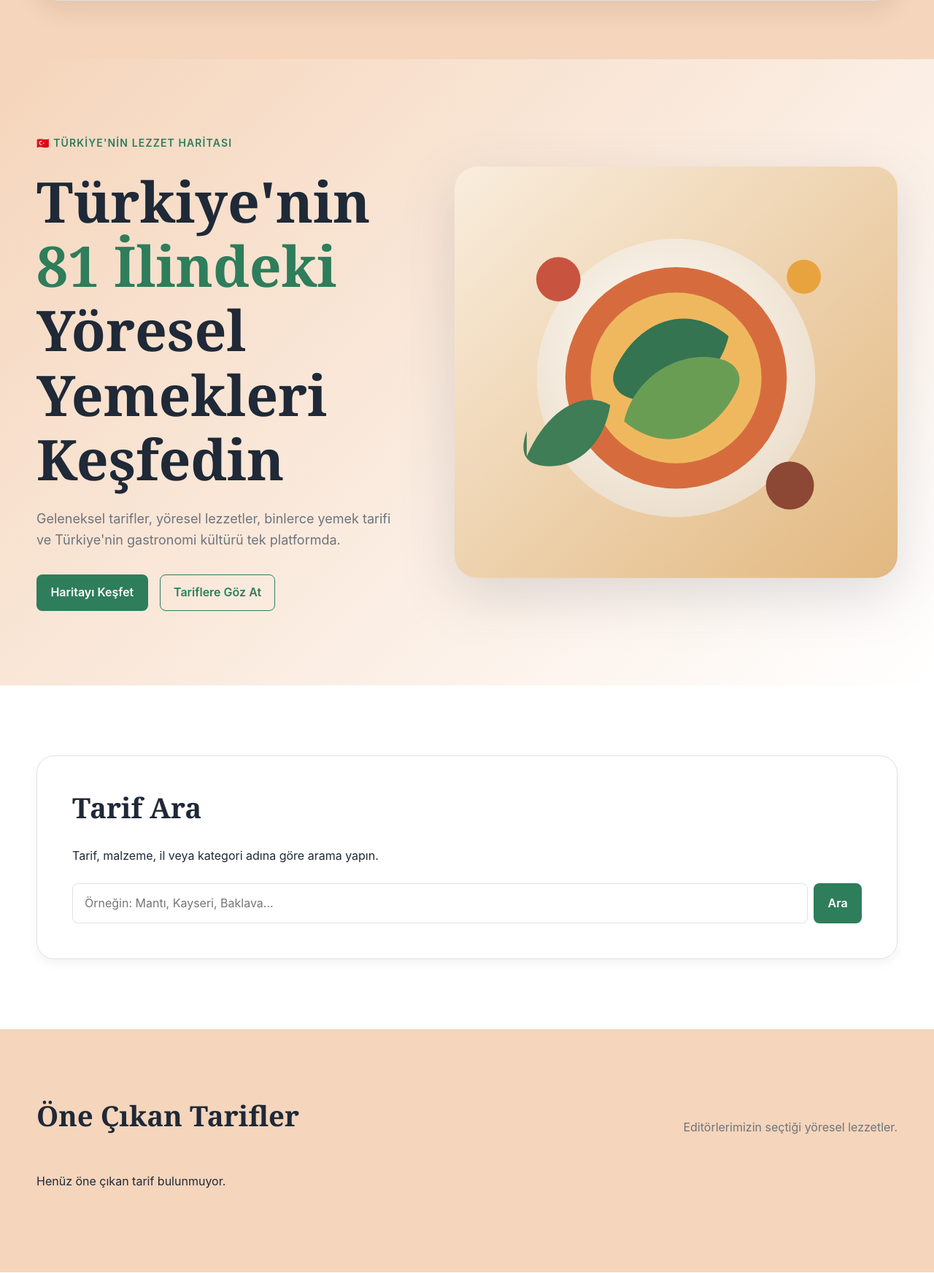
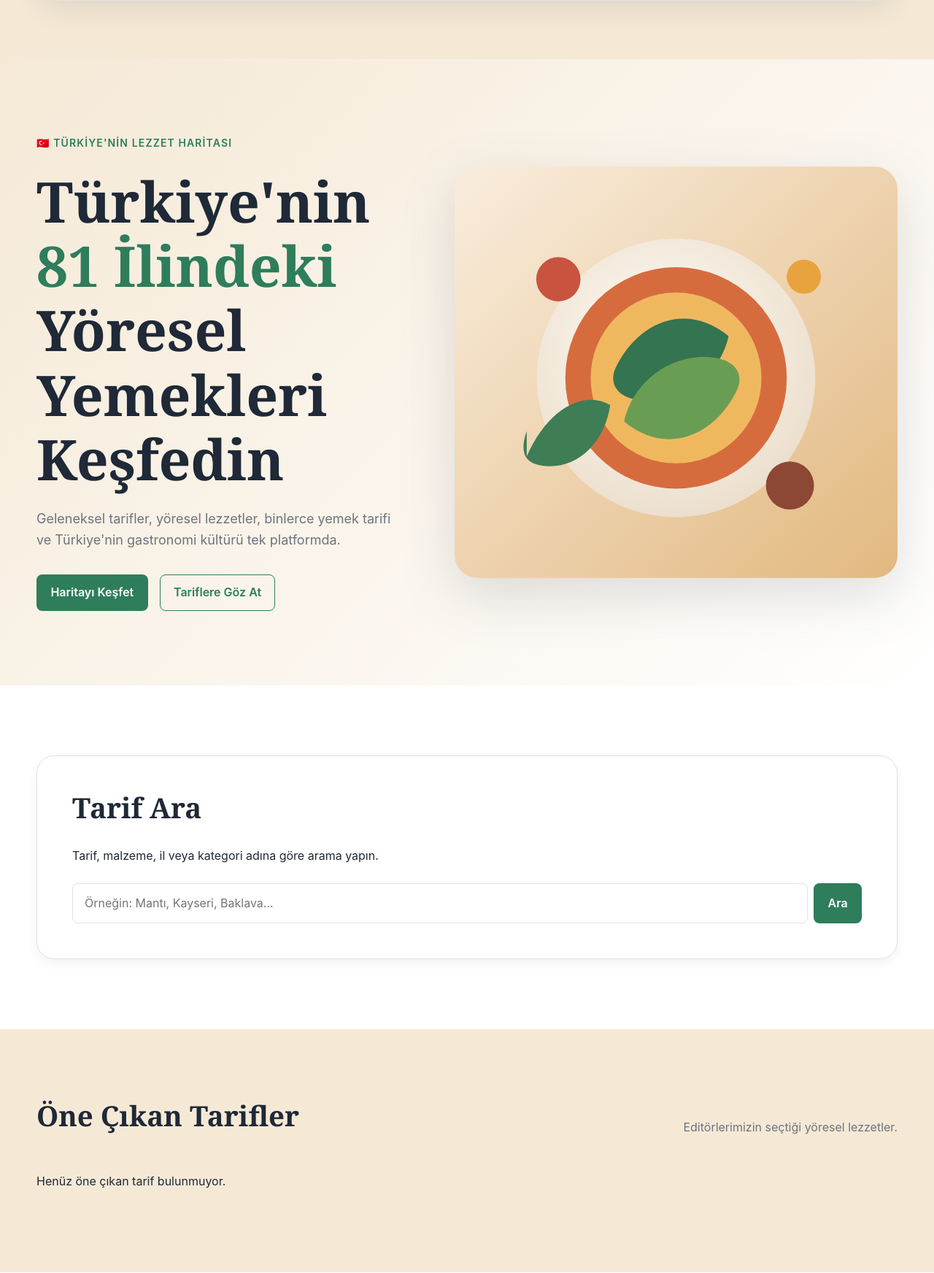
Before and after one commit to adhoc0/-FOOD, a Django app: page / in a window 1280 px wide. Shown: the part 1234-2978 px from the top of the page at 73% size. Run offline with Django 5.2, Linux system fonts and the light colour scheme; data that the repository does not hold is empty.

Commit message:
style: set approved cream background color

```diff
--- a/static/css/base/variables.css
+++ b/static/css/base/variables.css
@@ -11,7 +11,7 @@
     ======================================================= */
 
    /* Kurumsal palet: tüm renk kullanımları bu dosyadan türetilir. */
-   --color-background: #F5D5BB;
+   --color-background: #F5E9D6;
 
    --color-surface: #FFFFFF;
 
```
